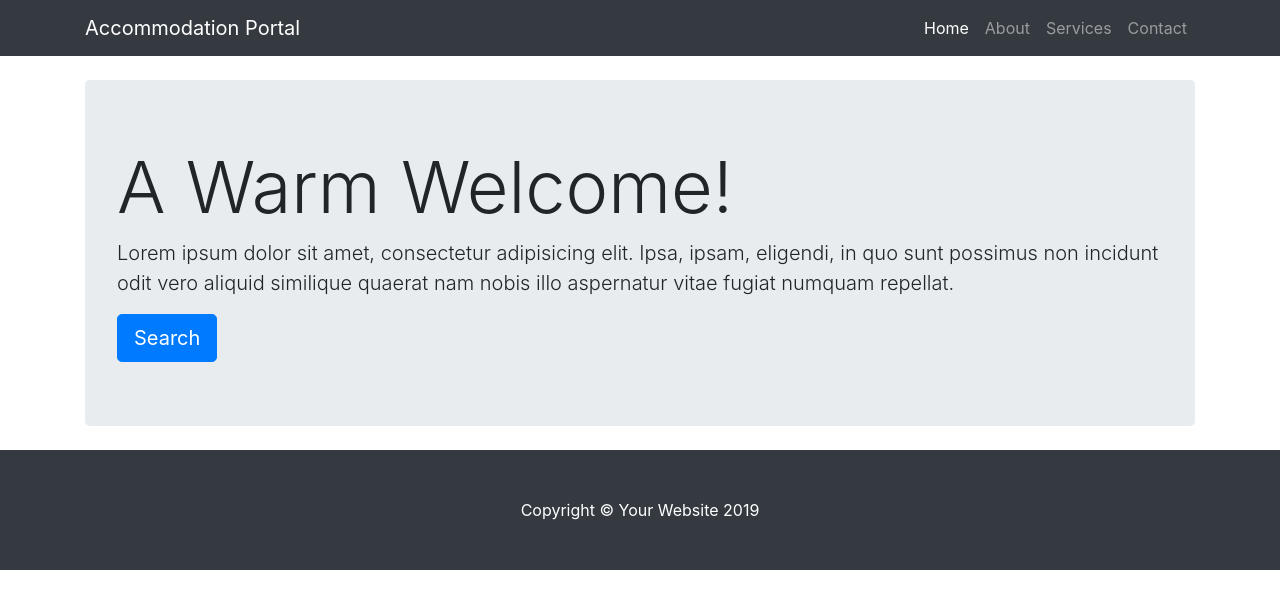
After one commit to Jackson-Luu/AccommodationWebsite, a Django app: page /search in a window 1280 px wide. The commit adds this page. Shown: the top 609 px of the page. Run offline with Django 3.2, Linux system fonts and the light colour scheme; some libraries are stand-ins or nearby versions.

Commit message:
added search page

```diff
--- a/mysite/booking/views.py
+++ b/mysite/booking/views.py
@@ -4,3 +4,6 @@
 # Create your views here.
 def home_view(request,*args, **kwargs):
     return render(request, 'home.html', {})
+
+def search_view(request, *args, **kwargs):
+    return render(request, 'search.html', {})
--- a/mysite/mysite/urls.py
+++ b/mysite/mysite/urls.py
@@ -15,9 +15,10 @@ Including another URLconf
 """
 from django.contrib import admin
 from django.urls import path
-from booking.views import home_view
+from booking.views import home_view, search_view
 
 urlpatterns = [
     path('admin/', admin.site.urls),
     path('', home_view),
+    path('search', search_view)
 ]
--- a/mysite/templates/layout.html
+++ b/mysite/templates/layout.html
@@ -28,15 +28,55 @@
     <![endif]-->
 
 </head>
-    <body>
+<body>
+    <!-- Navigation -->
+    <nav class="navbar navbar-expand-lg navbar-dark bg-dark fixed-top">
+        <div class="container">
+            <a class="navbar-brand" href="#">Accommodation Portal</a>
+            <button class="navbar-toggler" type="button" data-toggle="collapse" data-target="#navbarResponsive" aria-controls="navbarResponsive" aria-expanded="false" aria-label="Toggle navigation">
+                <span class="navbar-toggler-icon"></span>
+            </button>
+            <div class="collapse navbar-collapse" id="navbarResponsive">
+                <ul class="navbar-nav ml-auto">
+                    <li class="nav-item active">
+                        <a class="nav-link" href="#">
+                            Home
+                            <span class="sr-only">(current)</span>
+                        </a>
+                    </li>
+                    <li class="nav-item">
+                        <a class="nav-link" href="#">About</a>
+                    </li>
+                    <li class="nav-item">
+                        <a class="nav-link" href="#">Services</a>
+                    </li>
+                    <li class="nav-item">
+                        <a class="nav-link" href="#">Contact</a>
+                    </li>
+                </ul>
+            </div>
+        </div>
+    </nav>
 
-        <div id="content_block">
+    <div id="content_block">
 
-            {% block content %}
+        {% block content %}
 
-            {% endblock %}
+        {% endblock %}
 
+    </div>
+
+    <!-- Footer -->
+    <footer class="py-5 bg-dark">
+        <div class="container">
+            <p class="m-0 text-center text-white">Copyright &copy; Your Website 2019</p>
         </div>
+        <!-- /.container -->
+    </footer>
 
-    </body>
+    <!-- Bootstrap core JavaScript -->
+    <script src="https://code.jquery.com/jquery-3.4.1.min.js"></script>
+    <script src="https://maxcdn.bootstrapcdn.com/bootstrap/4.3.1/js/bootstrap.min.js"></script>
+
+</body>
 </html>
--- /dev/null
+++ b/mysite/templates/search.html
@@ -0,0 +1,13 @@
+{% extends "layout.html" %}
+{% block content %}
+<!-- Jumbotron Header -->
+<div class="container">
+    <header class="jumbotron my-4">
+        <h1 class="display-3">A Warm Welcome!</h1>
+        <p class="lead">Lorem ipsum dolor sit amet, consectetur adipisicing elit. Ipsa, ipsam, eligendi, in quo sunt possimus non incidunt odit vero aliquid similique quaerat nam nobis illo aspernatur vitae fugiat numquam repellat.</p>
+        <a href="#" class="btn btn-primary btn-lg">Search</a>
+    </header>
+
+</div>
+
+{% endblock %}
```
Also changed, not shown: mysite/templates/home.html (+1 -41 lines).
